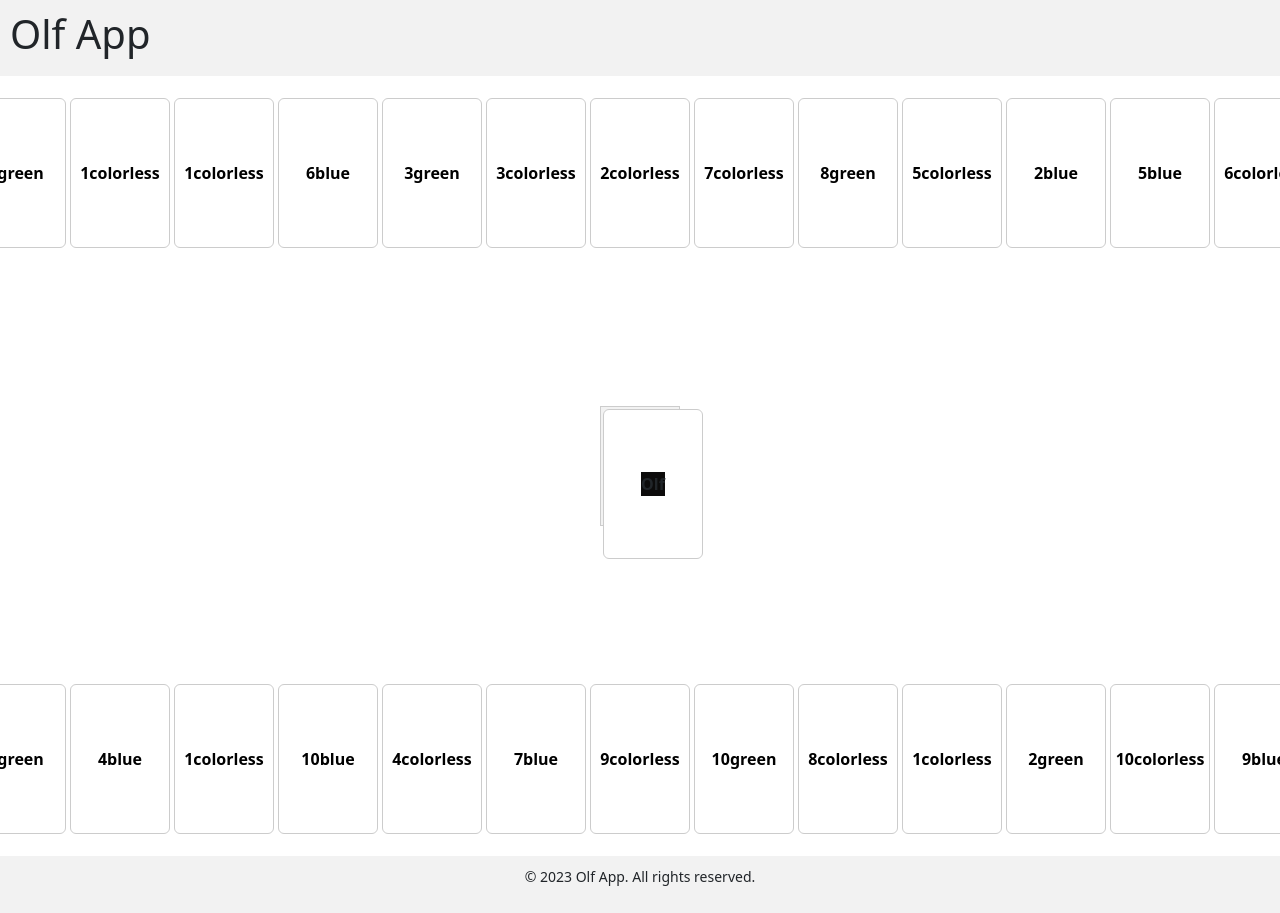
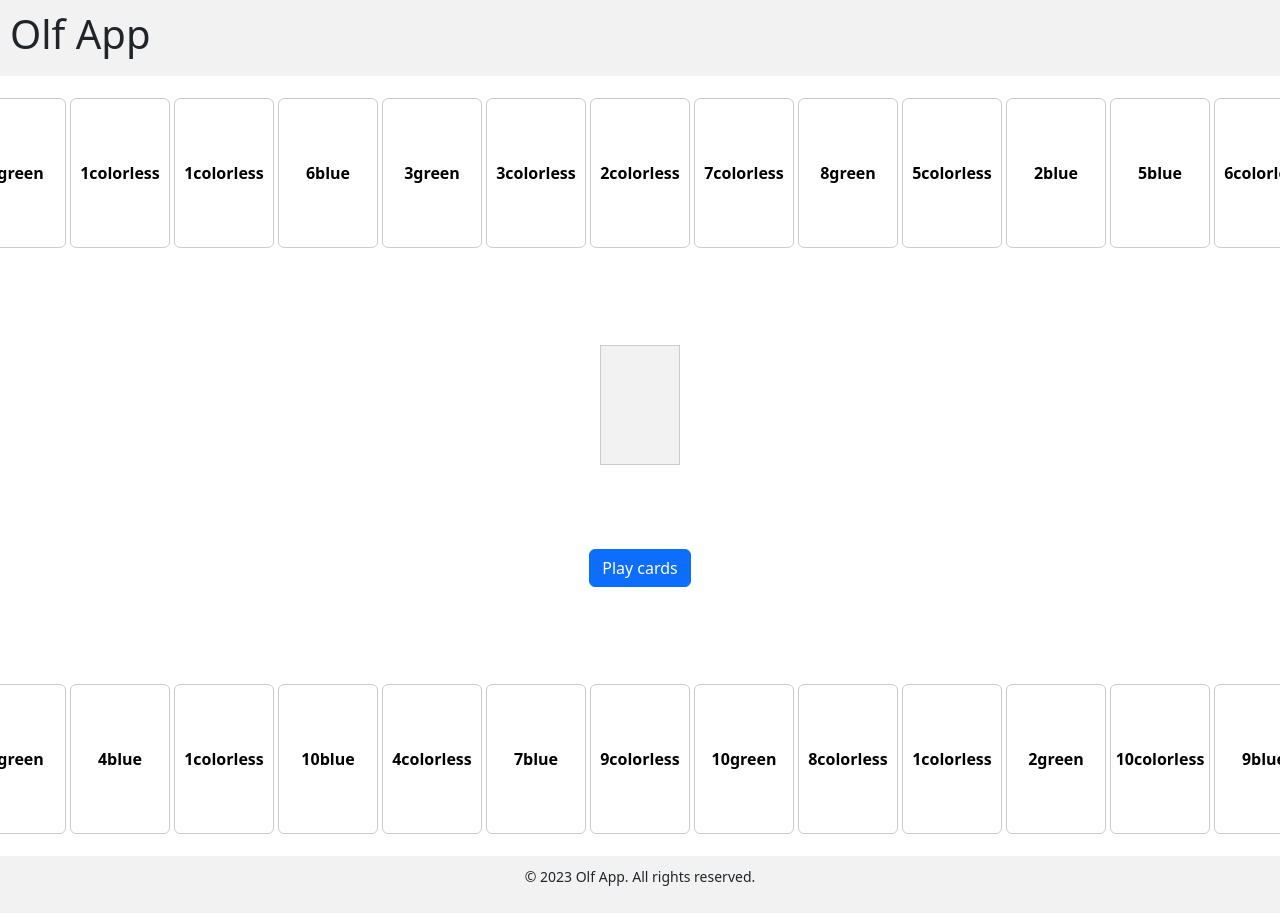
Before and after one commit to noharms/olf-app, an Angular app: page /olf/cardgame/current in a window 1280 px wide. Shown: the top 913 px of the page. Built offline with nearby package versions, Linux system fonts and the light colour scheme.

Commit message:
Add staging of cards before playing; Show all cards on discard stack

```diff
--- a/src/app/card-game/current-game/current-game.component.html
+++ b/src/app/card-game/current-game/current-game.component.html
@@ -6,12 +6,18 @@
     </div>
 
     <div class="discard-stack">
-        <app-card [styledCard]="discardPile[discardPile.length - 1]"></app-card>
+        <div class="card-container" *ngFor="let card of discardPile" (click)="stageCard(card)">
+            <!-- <app-card [styledCard]="discardPile[discardPile.length - 1]"></app-card> -->
+            <app-card [styledCard]="card"></app-card>
+        </div>
+    </div>
+
+    <div class="play-button">
+        <button class="btn btn-primary" (click)="playStagedCards()">Play cards</button>
     </div>
 
     <div class="player-cards">
-        <div class="card-container" *ngFor="let card of playerCards" [class.highlight]="isHighlighted(card)"
-            (click)="playCard(card)" (mouseenter)="setHighlightedCard(card)" (mouseleave)="setHighlightedCard(null)">
+        <div class="card-container" *ngFor="let card of playerCards" (click)="stageCard(card)">
             <app-card [styledCard]="card"></app-card>
         </div>
     </div>
--- a/src/app/card-game/current-game/current-game.component.scss
+++ b/src/app/card-game/current-game/current-game.component.scss
@@ -7,25 +7,14 @@
     /* Subtract the header and footer height */
 
     .computer-cards,
-    .player-cards {
+    .player-cards,
+    .discard-stack {
         display: flex;
         justify-content: center;
         align-items: center;
         margin: 10px;
         /* Add margin for spacing */
 
-        // .card-container {
-
-        //     &.highlight {
-        //         outline: 2px solid red;
-        //     }
-        // }
-
-
-        // & .highlight {
-        //     box-shadow: 0 0 5px 3px #ffbf00;
-        //     /* Add highlight effect */
-        // }
     }
 
     .discard-stack {
@@ -35,4 +24,11 @@
         border: 1px solid #ccc;
     }
 
+    .play-button {
+        display: flex;
+        justify-content: center;
+        align-items: center;
+        margin-bottom: 10px;
+    }
+
 }
--- a/src/app/card-game/current-game/current-game.component.ts
+++ b/src/app/card-game/current-game/current-game.component.ts
@@ -16,11 +16,10 @@ export class CurrentGameComponent implements OnInit {
   computerCards: StyledCard[] = [];
   discardPile: StyledCard[] = [];
 
+  stagedCards: StyledCard[] = [];
 
-  // Optional: Add a highlighted card functionality if needed
-  highlightedCard: StyledCard | null = null;
-
-  constructor(private cdr: ChangeDetectorRef) { }
+  //constructor(private cdr: ChangeDetectorRef) { }
+  constructor() { }
 
   ngOnInit(): void {
     this.createGame();
@@ -71,23 +70,6 @@ export class CurrentGameComponent implements OnInit {
     }
   }
 
-
-  playCard(styledCard: StyledCard): void {
-    // Remove the clicked card from the player's hand
-    this.playerCards = this.playerCards.filter((c) => c !== styledCard);
-
-    // Add the card to the top of the discard pile
-    this.discardPile.push(styledCard);
-
-    // Optionally, you can implement additional logic here, such as checking game conditions
-
-    // Clear any highlighted card
-    this.clearHighlightedCard();
-
-    // Manually trigger change detection
-    this.cdr.detectChanges();
-  }
-
   toggleCardFaceUp(styledCard: StyledCard): void {
     // Toggle the faceUp state of the clicked card
     const cardElement = document.getElementById(`card-${styledCard.card.id}`);
@@ -96,16 +78,20 @@ export class CurrentGameComponent implements OnInit {
     }
   }
 
-  isHighlighted(styledCard: StyledCard): boolean {
-    // Check if the card is the highlighted card
-    return styledCard === this.highlightedCard;
+  stageCard(styledCard: StyledCard) {
+    // Remove the clicked card from the player's hand
+    this.playerCards = this.playerCards.filter((c) => c !== styledCard);
+
+    this.stagedCards.push(styledCard);
+
+    // Optionally, you can implement additional logic here, such as checking game conditions
+
+    // Manually trigger change detection
+    //this.cdr.detectChanges();
   }
 
-  setHighlightedCard(styledCard: StyledCard | null): void {
-    this.highlightedCard = styledCard;
-  }
-
-  clearHighlightedCard(): void {
-    this.highlightedCard = null;
+  playStagedCards() {
+    this.discardPile.push(...this.stagedCards);
+    this.stagedCards = []
   }
 }
```
